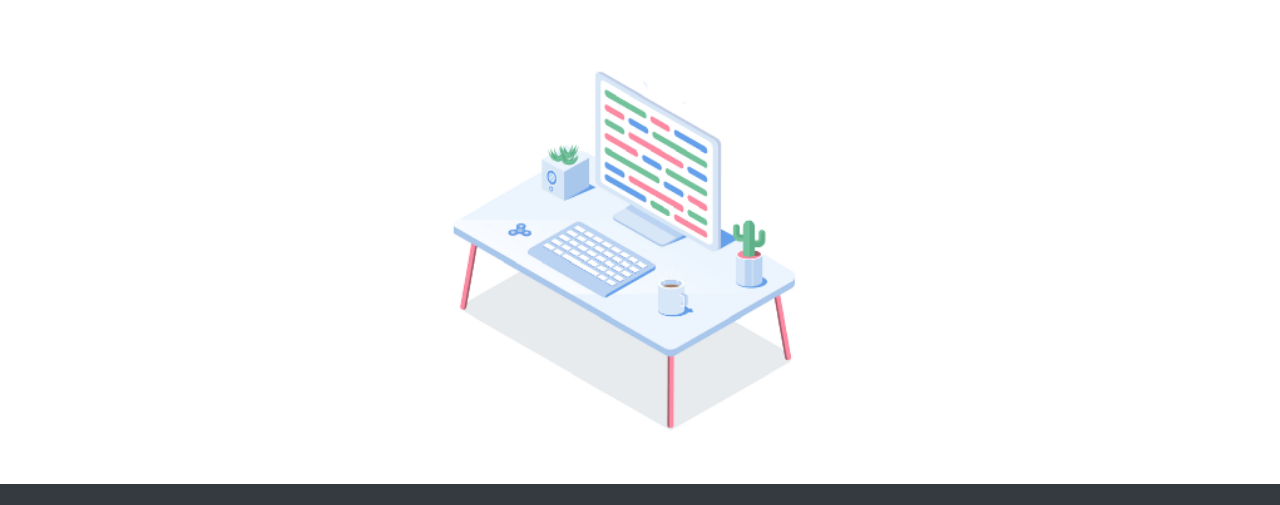
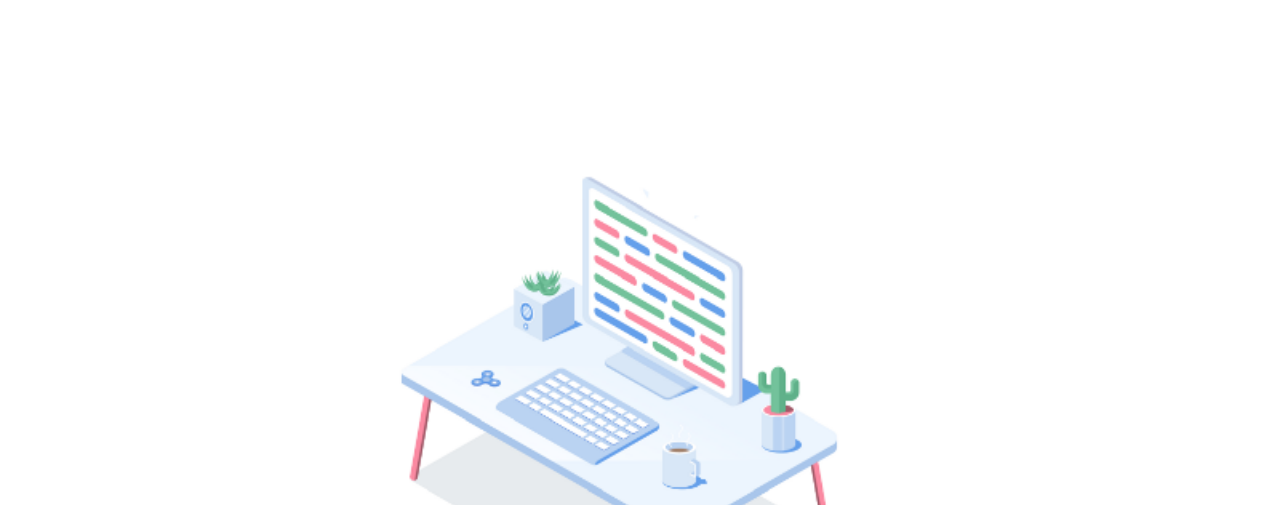
Before and after one commit to JoeAiken/ProfessionalPorfolio, a website: page public/index.html in a window 1280 px wide. Shown: the part 93-598 px from the top of the page. Drawn offline with nearby package versions, Linux system fonts and the light colour scheme.

Commit message:
updated parallax

```diff
--- a/public/css/style.css
+++ b/public/css/style.css
@@ -18,7 +18,7 @@ h2 {
 
 .parallax {
   background-image: url("../images/desk.png");
-  height: 500px;
+  height: 100vH;
   background-attachment: fixed;
   background-position: center;
   background-repeat: no-repeat;
```
